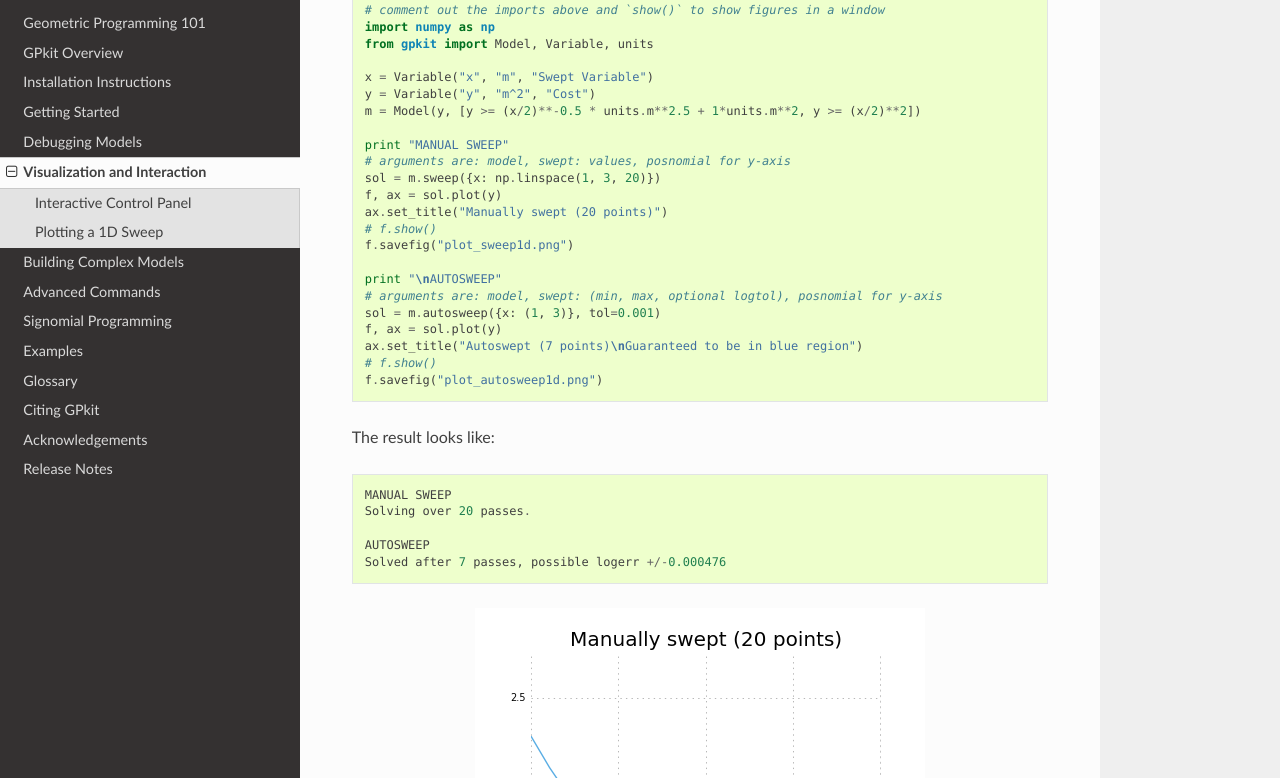
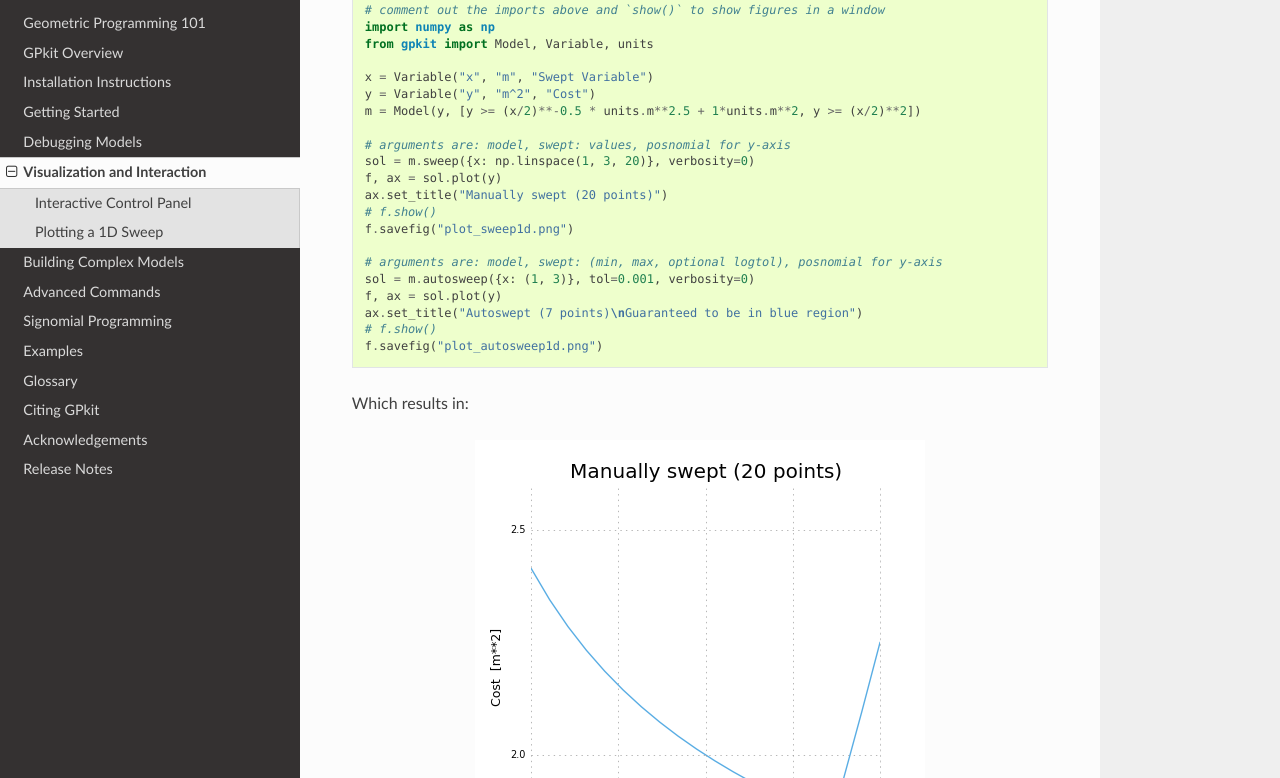
Before and after one commit to convexengineering/gpkit, a Sphinx documentation site: the page built from docs/source/visint.rst, in a window 1280 px wide and 900 px high, scrolled down 802 px, cut to the strip 122-900 px from the top of the window. Built offline with Sphinx 7.4.7 and the Read the Docs theme 2.0.0, drawn with Linux system fonts in a browser that asks for light colours.

Commit message:
response to code review

```diff
--- a/docs/source/examples/autosweep_output.txt
+++ b/docs/source/examples/autosweep_output.txt
@@ -1,7 +1,9 @@
 Solved after 33 passes, cost logtol +/-0.000992
+Autosweeping took 0.314 seconds.
 values of l: [  1.   2.   3.   4.   5.   6.   7.   8.   9.  10.]
 values of A: [   1.99999973    5.00052732   10.00251992   17.00358613   26.0083274   37.00812871   50.0199693    65.02146472   82.03758369  100.99995485] meter ** 2
 cost lower bound: [  3.99999892e+00   2.49990632e+01   9.99519406e+01   2.88964402e+02   6.75761030e+02   1.36887688e+03   2.49888333e+03   4.22418992e+03   6.72085587e+03   1.02009909e+04] meter ** 4
 cost estimate:    [  3.99999892e+00   2.50021682e+01   1.00001161e+02   2.89043161e+02   6.76096979e+02   1.36923919e+03   2.50043985e+03   4.22599001e+03   6.72550889e+03   1.02009909e+04] meter ** 4
 cost upper bound: [  3.99999892e+00   2.50052735e+01   1.00050405e+02   2.89121941e+02   6.76433094e+02   1.36960159e+03   2.50199733e+03   4.22779087e+03   6.73016514e+03   1.02009909e+04] meter ** 4
 Solved after  3 passes, cost logtol +/-0
+Autosweeping took 0.0242 seconds.
--- a/docs/source/examples/plot_sweep1d.py
+++ b/docs/source/examples/plot_sweep1d.py
@@ -9,17 +9,15 @@ x = Variable("x", "m", "Swept Variable")
 y = Variable("y", "m^2", "Cost")
 m = Model(y, [y >= (x/2)**-0.5 * units.m**2.5 + 1*units.m**2, y >= (x/2)**2])
 
-print "MANUAL SWEEP"
 # arguments are: model, swept: values, posnomial for y-axis
-sol = m.sweep({x: np.linspace(1, 3, 20)})
+sol = m.sweep({x: np.linspace(1, 3, 20)}, verbosity=0)
 f, ax = sol.plot(y)
 ax.set_title("Manually swept (20 points)")
 # f.show()
 f.savefig("plot_sweep1d.png")
 
-print "\nAUTOSWEEP"
 # arguments are: model, swept: (min, max, optional logtol), posnomial for y-axis
-sol = m.autosweep({x: (1, 3)}, tol=0.001)
+sol = m.autosweep({x: (1, 3)}, tol=0.001, verbosity=0)
 f, ax = sol.plot(y)
 ax.set_title("Autoswept (7 points)\nGuaranteed to be in blue region")
 # f.show()
--- a/docs/source/visint.rst
+++ b/docs/source/visint.rst
@@ -19,9 +19,7 @@ Methods exist to facilitate creating, solving, and plotting the results of a sin
 
 .. literalinclude:: examples/plot_sweep1d.py
 
-The result looks like:
-
-.. literalinclude:: examples/plot_sweep1d_output.txt
+Which results in:
 
 .. figure:: examples/plot_sweep1d.png
     :align: center
```
Also changed, not shown: docs/source/advancedcommands.rst (+14 -17 lines), docs/source/examples/debug_output.txt (+4 -5 lines), 6 other files.
